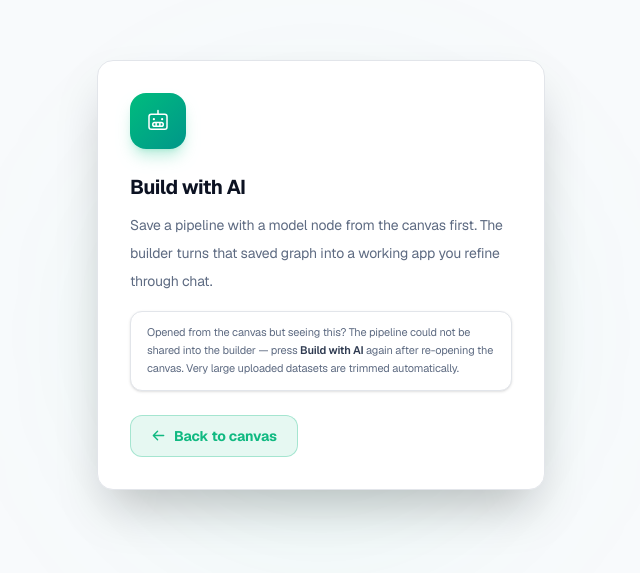
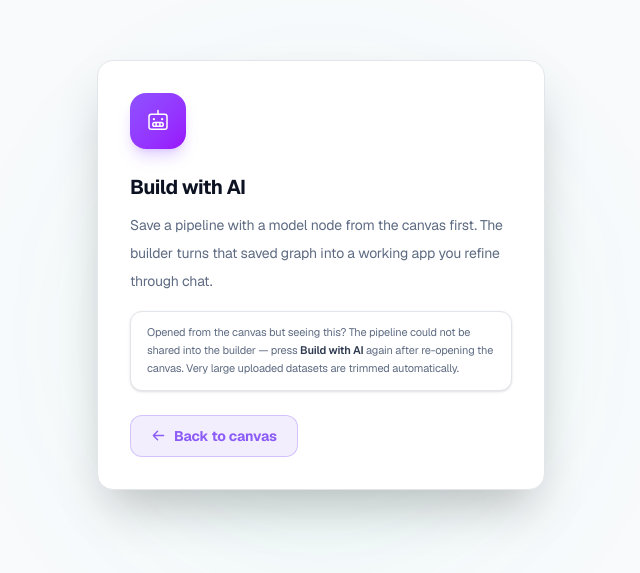
Before and after one commit to Oliprg3/MLverse, a Next.js app: page /build in a window 1280 px wide. Shown: the part 125-698 px from the top of the page, without its empty margins (319-959 px from the left). Built offline with nearby package versions, Linux system fonts and the light colour scheme.

Commit message:
feat: dark purple gradient theme, neutral category headers

```diff
--- a/src/app/globals.css
+++ b/src/app/globals.css
@@ -20,42 +20,42 @@
   --foreground-2: #2e3a50;
   --muted: #5e6b82;
   --muted-2: #8d99ae;
-  --primary: #10b981;
-  --primary-light: #34d399;
-  --accent: #06b6d4;
-  --accent-2: #8b5cf6;
-  --ring: #10b981;
+  --primary: #8b5cf6;
+  --primary-light: #a78bfa;
+  --accent: #c084fc;
+  --accent-2: #a78bfa;
+  --ring: #8b5cf6;
   --input: #e2e5ea;
-  --glow-primary: rgba(16, 185, 129, 0.15);
-  --glow-accent: rgba(139, 92, 246, 0.12);
+  --glow-primary: rgba(139, 92, 246, 0.15);
+  --glow-accent: rgba(192, 132, 252, 0.12);
 }
 
 .dark {
-  --background: #0a0e1a;
-  --background-2: #0d1120;
-  --surface: #121728;
-  --surface-2: #161c30;
-  --card: #141a2c;
-  --card-2: #1a2138;
-  --border: #232b42;
-  --border-strong: #2e3854;
-  --foreground: #eef1f8;
-  --foreground-2: #c4cce0;
-  --muted: #7c89a6;
-  --muted-2: #556080;
-  --primary: #34d399;
-  --primary-light: #6ee7b7;
-  --accent: #22d3ee;
-  --accent-2: #a78bfa;
-  --ring: #34d399;
-  --input: #1e2640;
-  --glow-primary: rgba(52, 211, 153, 0.12);
-  --glow-accent: rgba(167, 139, 250, 0.10);
+  --background: #0a0816;
+  --background-2: #0d0a1e;
+  --surface: #13102a;
+  --surface-2: #1a1535;
+  --card: #15112e;
+  --card-2: #1c1638;
+  --border: #2a2048;
+  --border-strong: #362c5a;
+  --foreground: #f0ecfa;
+  --foreground-2: #d4cde8;
+  --muted: #9589b8;
+  --muted-2: #6e6290;
+  --primary: #a78bfa;
+  --primary-light: #c4b5fd;
+  --accent: #c084fc;
+  --accent-2: #d8b4fe;
+  --ring: #a78bfa;
+  --input: #201a3a;
+  --glow-primary: rgba(167, 139, 250, 0.12);
+  --glow-accent: rgba(192, 132, 252, 0.10);
 
   background-image:
-    radial-gradient(120% 60% at 50% -8%, rgba(52, 211, 153, 0.08), transparent 55%),
-    radial-gradient(80% 50% at 80% 20%, rgba(139, 92, 246, 0.06), transparent 50%),
-    linear-gradient(180deg, rgba(22, 28, 48, 0.5), var(--background) 40%);
+    radial-gradient(120% 60% at 50% -8%, rgba(139, 92, 246, 0.10), transparent 55%),
+    radial-gradient(80% 50% at 80% 20%, rgba(168, 85, 247, 0.06), transparent 50%),
+    linear-gradient(180deg, rgba(20, 16, 42, 0.5), var(--background) 40%);
   background-attachment: fixed;
 }
 
@@ -322,8 +322,8 @@
   --foreground-2: #2e3a50;
   --muted: #5e6b82;
   --muted-2: #8d99ae;
-  --primary: #10b981;
-  --accent: #06b6d4;
-  --ring: #10b981;
+  --primary: #8b5cf6;
+  --accent: #c084fc;
+  --ring: #8b5cf6;
   --input: #e2e5ea;
 }
--- a/src/components/ai/AIBuilder.tsx
+++ b/src/components/ai/AIBuilder.tsx
@@ -456,7 +456,7 @@ export function AIBuilder() {
       <div className="relative flex min-h-screen items-center justify-center overflow-hidden bg-background p-6">
         <div className="pointer-events-none absolute left-1/2 top-1/3 h-96 w-96 -translate-x-1/2 rounded-full bg-emerald-500/[0.08] blur-[100px]" />
         <div className="animate-builder-panel relative w-full max-w-md rounded-2xl border border-border bg-card p-8 shadow-2xl">
-          <div className="flex h-14 w-14 items-center justify-center rounded-2xl bg-gradient-to-br from-emerald-500 to-teal-600 text-white shadow-lg shadow-emerald-500/25">
+            <div className="flex h-14 w-14 items-center justify-center rounded-2xl bg-gradient-to-br from-violet-500 to-purple-600 text-white shadow-lg shadow-violet-500/25">
             <Robot size={24} />
           </div>
           <h1 className="mt-6 text-xl font-bold tracking-tight">Build with AI</h1>
@@ -482,7 +482,7 @@ export function AIBuilder() {
           </Link>
           <div className="h-5 w-px bg-border" />
           <div className="flex min-w-0 items-center gap-2.5">
-            <div className="flex h-7 w-7 items-center justify-center rounded-lg bg-gradient-to-br from-emerald-500 to-teal-600 shadow-sm shadow-emerald-500/20">
+            <div className="flex h-7 w-7 items-center justify-center rounded-lg bg-gradient-to-br from-violet-500 to-purple-600 shadow-sm shadow-violet-500/20">
               <Robot size={14} className="text-white" />
             </div>
             <span className="truncate text-sm font-bold">AI Builder</span>
@@ -540,7 +540,7 @@ export function AIBuilder() {
               const text = isLastAssistantTyping ? typedText : message.content;
               return (
                 <div key={`${message.role}-${index}`} className={`animate-builder-message flex ${message.role === "user" ? "justify-end" : "justify-start"}`}>
-                  <div className={`max-w-[90%] whitespace-pre-wrap px-4 py-3 text-xs leading-6 shadow-sm ${message.role === "user" ? "rounded-2xl rounded-br-lg bg-gradient-to-br from-emerald-500 to-teal-600 text-white shadow-emerald-500/20" : "rounded-2xl rounded-bl-lg border border-border bg-card text-foreground-2"}`}>
+                  <div className={`max-w-[90%] whitespace-pre-wrap px-4 py-3 text-xs leading-6 shadow-sm ${message.role === "user" ? "rounded-2xl rounded-br-lg bg-gradient-to-br from-violet-500 to-purple-600 text-white shadow-violet-500/20" : "rounded-2xl rounded-bl-lg border border-border bg-card text-foreground-2"}`}>
                     {text}
                     {isLastAssistantTyping ? <span className="ml-0.5 inline-block h-3.5 w-1.5 animate-pulse rounded-full bg-emerald-400 align-middle" /> : null}
                     {message.versionId && !isLastAssistantTyping ? (
@@ -589,7 +589,7 @@ export function AIBuilder() {
               />
               <div className="mt-2 flex items-center justify-between border-t border-border pt-2.5">
                 <span className="text-[10px] text-muted-2"><kbd className="rounded-md border border-border bg-foreground/[0.04] px-1.5 py-0.5 font-mono text-[9px]">Enter</kbd> to send · <kbd className="rounded-md border border-border bg-foreground/[0.04] px-1.5 py-0.5 font-mono text-[9px]">Shift+Enter</kbd> newline</span>
-                <button type="button" aria-label="Send request" onClick={() => void send()} disabled={!draft.trim() || loading} className="flex h-8 w-8 items-center justify-center rounded-xl bg-gradient-to-br from-emerald-500 to-teal-600 text-white shadow-md shadow-emerald-500/25 transition-all hover:shadow-lg hover:shadow-emerald-500/30 hover:brightness-110 disabled:pointer-events-none disabled:opacity-40 active:scale-95">
+                <button type="button" aria-label="Send request" onClick={() => void send()} disabled={!draft.trim() || loading} className="flex h-8 w-8 items-center justify-center rounded-xl bg-gradient-to-br from-violet-500 to-purple-600 text-white shadow-md shadow-violet-500/25 transition-all hover:shadow-lg hover:shadow-violet-500/30 hover:brightness-110 disabled:pointer-events-none disabled:opacity-40 active:scale-95">
                   <PaperPlaneRight size={14} weight="fill" />
                 </button>
               </div>
--- a/src/components/dashboard/Dashboard.tsx
+++ b/src/components/dashboard/Dashboard.tsx
@@ -35,33 +35,33 @@ const TEMPLATES = [
     title: "Classic classifier",
     description: "Breast Cancer → Scaler → Random Forest → evaluation charts.",
     icon: Target,
-    gradient: "from-emerald-500/20 to-teal-500/20",
-    border: "hover:border-emerald-500/30",
-    iconColor: "text-emerald-500",
+    gradient: "from-violet-500/20 to-purple-500/20",
+    border: "hover:border-violet-500/30",
+    iconColor: "text-violet-500",
   },
   {
     title: "Fast baseline",
     description: "Iris → Min-Max → KNN with the built-in TypeScript engine.",
     icon: Lightning,
-    gradient: "from-amber-500/20 to-orange-500/20",
-    border: "hover:border-amber-500/30",
-    iconColor: "text-amber-500",
+    gradient: "from-purple-500/20 to-fuchsia-500/20",
+    border: "hover:border-purple-500/30",
+    iconColor: "text-purple-500",
   },
   {
     title: "Deep learning",
     description: "PyTorch MLP pipeline exported as a ready-to-run Colab notebook.",
     icon: Brain,
-    gradient: "from-violet-500/20 to-purple-500/20",
-    border: "hover:border-violet-500/30",
-    iconColor: "text-violet-500",
+    gradient: "from-fuchsia-500/20 to-pink-500/20",
+    border: "hover:border-fuchsia-500/30",
+    iconColor: "text-fuchsia-500",
   },
 ];
 
 const FEATURES = [
-  { icon: SquaresFour, title: "Visual pipelines", description: "Drag nodes, wire the graph, and configure hyperparameters without writing code.", color: "text-emerald-500", bg: "bg-emerald-500/10" },
-  { icon: ChartLine, title: "Live dashboards", description: "Accuracy, ROC-AUC, confusion matrices and decision boundaries render as interactive Plotly figures.", color: "text-cyan-500", bg: "bg-cyan-500/10" },
-  { icon: Robot, title: "AI builder", description: "Turn a saved model into a polished prediction web app by chatting with the built-in agent.", color: "text-violet-500", bg: "bg-violet-500/10" },
-  { icon: Database, title: "Your data", description: "Upload CSVs or image folders — target detection and preprocessing are automatic.", color: "text-amber-500", bg: "bg-amber-500/10" },
+  { icon: SquaresFour, title: "Visual pipelines", description: "Drag nodes, wire the graph, and configure hyperparameters without writing code.", color: "text-violet-500", bg: "bg-violet-500/10" },
+  { icon: ChartLine, title: "Live dashboards", description: "Accuracy, ROC-AUC, confusion matrices and decision boundaries render as interactive Plotly figures.", color: "text-purple-500", bg: "bg-purple-500/10" },
+  { icon: Robot, title: "AI builder", description: "Turn a saved model into a polished prediction web app by chatting with the built-in agent.", color: "text-fuchsia-500", bg: "bg-fuchsia-500/10" },
+  { icon: Database, title: "Your data", description: "Upload CSVs or image folders — target detection and preprocessing are automatic.", color: "text-pink-500", bg: "bg-pink-500/10" },
 ];
 
 function formatSavedAt(iso: string) {
@@ -107,7 +107,7 @@ export function Dashboard() {
       <header className="glass-panel sticky top-0 z-30 border-b border-border">
         <div className="mx-auto flex h-14 max-w-6xl items-center justify-between gap-3 px-4">
           <div className="flex items-center gap-2.5">
-            <div className="flex h-8 w-8 items-center justify-center rounded-lg bg-gradient-to-br from-emerald-500 to-teal-600 shadow-md shadow-emerald-500/20">
+            <div className="flex h-8 w-8 items-center justify-center rounded-lg bg-gradient-to-br from-violet-500 to-purple-600 shadow-md shadow-violet-500/20">
               <SquaresFour size={16} weight="bold" className="text-white" />
             </div>
             <span className="text-sm font-bold tracking-tight">MLverse</span>
@@ -126,20 +126,20 @@ export function Dashboard() {
         {/* Hero */}
         <section className="relative overflow-hidden pt-20 sm:pt-28">
           {/* Background glow orbs */}
-          <div className="pointer-events-none absolute -top-32 left-1/2 h-96 w-[50rem] -translate-x-1/2 rounded-full bg-emerald-500/[0.06] blur-[100px]" />
-          <div className="pointer-events-none absolute -top-10 right-0 h-64 w-64 rounded-full bg-violet-500/[0.05] blur-[80px]" />
+          <div className="pointer-events-none absolute -top-32 left-1/2 h-96 w-[50rem] -translate-x-1/2 rounded-full bg-violet-500/[0.06] blur-[100px]" />
+          <div className="pointer-events-none absolute -top-10 right-0 h-64 w-64 rounded-full bg-purple-500/[0.05] blur-[80px]" />
 
           <div className="relative">
             <p className="animate-slide-up text-[11px] font-bold uppercase tracking-[0.25em] text-primary">Train · evaluate · ship</p>
             <h1 className="animate-slide-up mt-6 max-w-3xl text-balance text-5xl font-extrabold leading-[1.05] tracking-tight sm:text-6xl" style={{ animationDelay: "60ms" }}>
               Build machine learning pipelines{" "}
-              <span className="bg-gradient-to-r from-emerald-400 via-teal-400 to-cyan-400 bg-clip-text text-transparent">without code</span>
+              <span className="bg-gradient-to-r from-violet-400 via-purple-400 to-fuchsia-400 bg-clip-text text-transparent">without code</span>
             </h1>
             <p className="animate-slide-up mt-5 max-w-xl text-base leading-7 text-muted sm:text-lg" style={{ animationDelay: "120ms" }}>
               Wire datasets, preprocessing, and models on a visual canvas. Train instantly, generate real Python for Colab, then let AI wrap your model in a web app.
             </p>
             <div className="animate-slide-up mt-8 flex flex-wrap items-center gap-4" style={{ animationDelay: "180ms" }}>
-              <Link href="/canvas" className="inline-flex h-12 items-center gap-2.5 rounded-xl bg-gradient-to-br from-emerald-500 to-teal-600 px-6 text-sm font-bold text-white shadow-lg shadow-emerald-500/25 transition-all hover:shadow-xl hover:shadow-emerald-500/30 hover:brightness-110 active:scale-[0.97]">
+              <Link href="/canvas" className="inline-flex h-12 items-center gap-2.5 rounded-xl bg-gradient-to-br from-violet-500 to-purple-600 px-6 text-sm font-bold text-white shadow-lg shadow-violet-500/25 transition-all hover:shadow-xl hover:shadow-violet-500/30 hover:brightness-110 active:scale-[0.97]">
                 <Play size={16} weight="fill" /> Open canvas
               </Link>
               <Link href="/build" className="inline-flex h-12 items-center gap-2.5 rounded-xl border border-border bg-surface px-6 text-sm font-bold text-foreground shadow-sm transition-all hover:border-border-strong hover:shadow-md active:scale-[0.97]">
--- a/src/components/navigation/Header.tsx
+++ b/src/components/navigation/Header.tsx
@@ -91,7 +91,7 @@ export function Header({
           {paletteOpen ? <SidebarSimple size={18} /> : <SidebarSimple size={18} weight="light" />}
         </Button>
 
-        <div className="flex h-8 w-8 items-center justify-center rounded-lg bg-gradient-to-br from-emerald-500 to-teal-600 shadow-md shadow-emerald-500/20">
+        <div className="flex h-8 w-8 items-center justify-center rounded-lg bg-gradient-to-br from-violet-500 to-purple-600 shadow-md shadow-violet-500/20">
           <SquaresFour size={16} weight="bold" className="text-white" />
         </div>
 
--- a/src/components/ui/button.tsx
+++ b/src/components/ui/button.tsx
@@ -12,7 +12,7 @@ const buttonVariants = cva(
         outline: "border border-border text-foreground hover:border-border-strong hover:bg-foreground/[0.03]",
         instant: "border border-primary/30 bg-primary/10 text-primary hover:bg-primary/20 hover:border-primary/50 shadow-sm hover:shadow-[0_0_16px_-4px_var(--glow-primary)]",
         colab: "border border-accent-2/30 bg-accent-2/10 text-accent-2 hover:bg-accent-2/20 hover:border-accent-2/50 shadow-sm hover:shadow-[0_0_16px_-4px_var(--glow-accent)]",
-        primary: "bg-gradient-to-br from-emerald-500 to-teal-600 text-white shadow-md shadow-emerald-500/20 hover:shadow-lg hover:shadow-emerald-500/30 hover:brightness-110",
+        primary: "bg-gradient-to-br from-violet-500 to-purple-600 text-white shadow-md shadow-violet-500/20 hover:shadow-lg hover:shadow-violet-500/30 hover:brightness-110",
         danger: "border border-rose-500/30 bg-rose-500/10 text-rose-400 hover:bg-rose-500/20 hover:border-rose-500/50",
         subtle: "text-muted-2 hover:text-foreground hover:bg-foreground/[0.04]",
       },
```
Also changed, not shown: src/components/sidebar/NodeLibrary.tsx (+1 -10 lines).
